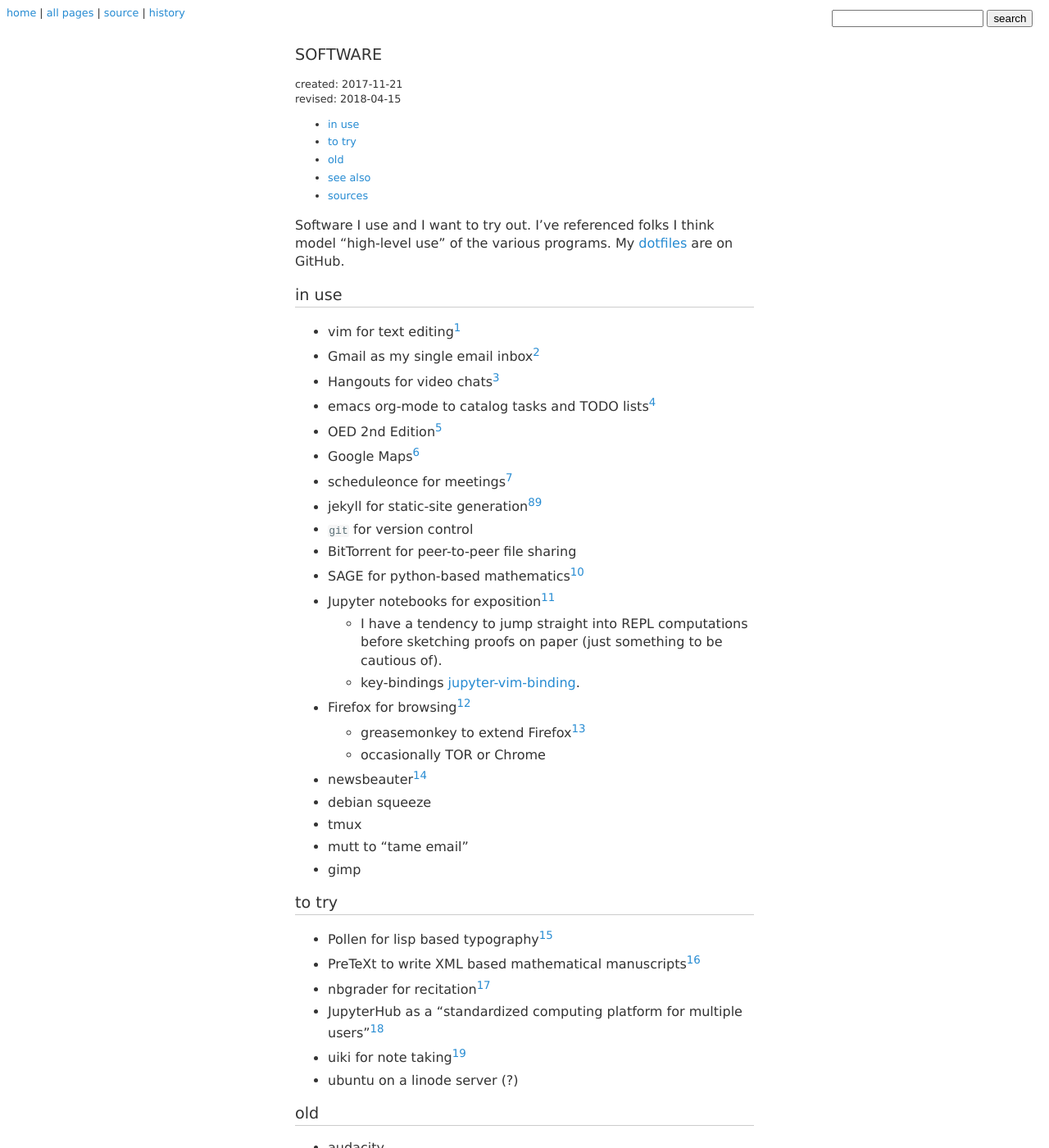
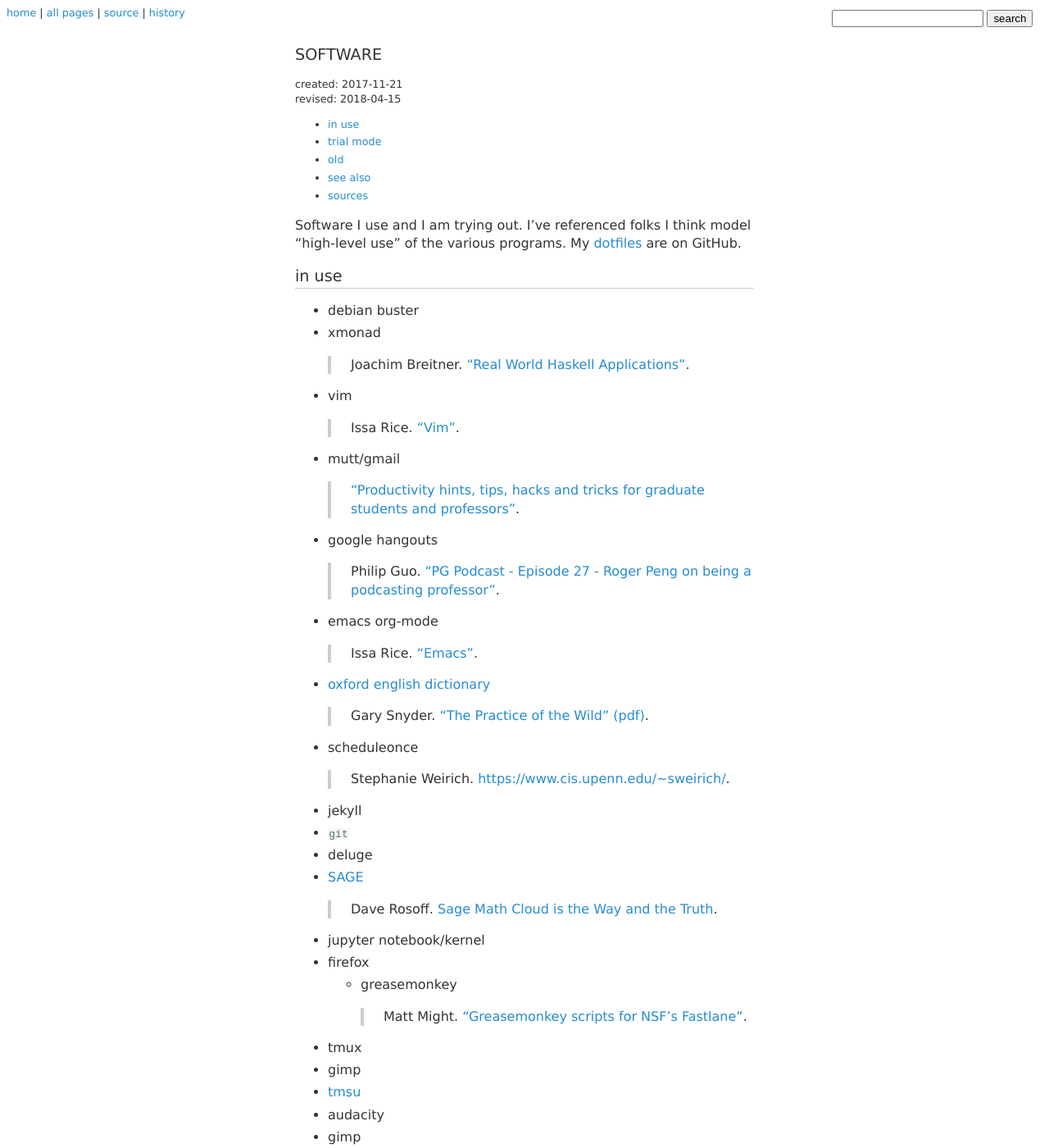
Before and after one commit to coltongrainger/blog, a Jekyll site: the page built from _posts/2017-11-21-software.md, in a window 1280 px wide and 1400 px high. Shown: the whole window at 82% size. Built offline with Jekyll 4.4.1, drawn with Linux system fonts in a browser that asks for light colours; our own code applies the rules of GitHub Pages for plain Markdown files; some of the changed text lies outside the part shown.

Commit message:
Update software. Xmonad especially.

```diff
--- a/_posts/2017-11-21-software.md
+++ b/_posts/2017-11-21-software.md
@@ -5,49 +5,66 @@
 modified: 2018-04-15
 ---
 
-Software I use and I want to try out. I've referenced folks I think model "high-level use" of the various programs. My [dotfiles](https://github.com/coltongrainger/dotfiles) are on GitHub.
+Software I use and I am trying out. I've referenced folks I think model "high-level use" of the various programs. My [dotfiles](https://github.com/coltongrainger/dotfiles) are on GitHub.
 
 ## in use
 
-- vim for text editing[^vim]
-- Gmail as my single email inbox[^mutt]
-- Hangouts for video chats[^hangouts]
-- emacs org-mode to catalog tasks and TODO lists[^emacs]
-- OED 2nd Edition[^oed]
-- Google Maps[^maps]
-- scheduleonce for meetings[^scheduleonce]
-- jekyll for static-site generation[^jekyll][^blog]
-- `git` for version control
-- BitTorrent for peer-to-peer file sharing
-- SAGE for python-based mathematics[^sage]
-- Jupyter notebooks for exposition[^jupyter]
-    - I have a tendency to jump straight into REPL computations before
-      sketching proofs on paper (just something to be cautious of).
-    - key-bindings [jupyter-vim-binding](https://github.com/lambdalisue/jupyter-vim-binding).
-- Firefox for browsing[^firefox]
-    - greasemonkey to extend Firefox[^greasemonkey]
-    - occasionally TOR or Chrome
-- newsbeauter[^newsboat]
-- debian squeeze
+- debian buster
+- xmonad
+  > Joachim Breitner. [“Real World Haskell Applications”](https://www.joachim-breitner.de/blog/606-Real_World_Haskell_Applications).
+- vim
+  > Issa Rice. [“Vim”](https://issarice.com/vim).
+- mutt/gmail
+  > [“Productivity hints, tips, hacks and tricks for graduate students and professors”](http://matt.might.net/articles/productivity-tips-hints-hacks-tricks-for-grad-students-academics/).
+- google hangouts
+  > Philip Guo. [“PG Podcast - Episode 27 - Roger Peng on being a podcasting professor”](http://pgbovine.net/PG-Podcast-27-Roger-Peng.htm).
+- emacs org-mode
+  > Issa Rice. [“Emacs”](https://issarice.com/emacs).
+- [oxford english dictionary](http://users.datarealm.com/xywwweb/oed.shtml)
+  > Gary Snyder. [“The Practice of the Wild” (pdf)](https://terebess.hu/zen/mesterek/The-Practice-of-the-Wild-by-Gary-Snyder.pdf).
+- scheduleonce
+  > Stephanie Weirich. <https://www.cis.upenn.edu/~sweirich/>.
+- jekyll
+- `git`
+- deluge
+- [SAGE](https://doc.sagemath.org/html/en/index.html)
+  > Dave Rosoff. [Sage Math Cloud is the Way and the Truth](https://github.com/daverosoff/daverosoff.github.io/blob/master/blog/_posts/2016-12-14-teaching-cplusplus-in-smc.md#sagemathcloud-is-the-way-and-the-truth).
+- jupyter notebook/kernel
+- firefox
+    - greasemonkey
+      > Matt Might. [“Greasemonkey scripts for NSF's Fastlane”](http://matt.might.net/articles/greasemonkey-scripts-for-nsf-fastlane/).
 - tmux
-- mutt to "tame email"
 - gimp
+- [tmsu](https://tmsu.org/)
+- audacity
+- gimp
+- ghostscript viewer/mupdf
+- rsync/duplicity
+- gitit
+- hakyll
 
-## to try
+## trial mode
 
-- Pollen for lisp based typography[^pollen]
-- PreTeXt to write XML based mathematical manuscripts[^mathbook]
-- nbgrader for recitation[^nbgrader]
-- JupyterHub as a "standardized computing platform for multiple users"[^jupyterhub]
-- uiki for note taking[^uiki]
-- ubuntu on a linode server (?)
+- mnemosyne
+- newsbeuter
+- arbtt
+- Pollen
+- PreTeXt
+  > Robert Breezer. [“PreTeXt Author's Guide”](http://mathbook.pugetsound.edu/doc/author-guide/html/pretext-author-guide.html).
+- jupyterhub/nbgrader
+  > Kristen M. Thyng. [How to use JupyterHub with nbgrader](http://kristenthyng.com/blog/2016/09/07/jupyterhub+nbgrader/).
+  >
+  > [“Webinar: Jupyter as a Gateway for Scientific Collaboration and Education”](https://www.youtube.com/watch?v=QipkhnBS6hw&feature=youtu.be&t=19m46s).
 
 ## old
 
-- audacity
-- Virtual DJ (I'm sworn off of it).
-- Anki for memorization[^anki]
-- macOS (old personal laptop)
+- virtual DJ
+- jekyll
+  > [“6 tips for low-cost academic blogging”](http://matt.might.net/articles/how-to-blog-as-an-academic/). Retrieved February 25, 2018.
+  >
+  > [“Get Started With GitHub Pages (Plus Bonus Jekyll)”](https://24ways.org/2013/get-started-with-github-pages/).
+- [anki](https://apps.ankiweb.net/docs/manual.html)
+  > I tried Anki on a tip from another farm-hand at Sonnwendhof Biofarm in Baden-Württemburg.
 
 ## see also
 
@@ -72,23 +89,5 @@
 
 ## sources
 
-[^firefox]: Issa Rice. [“Firefox”](https://issarice.com/firefox). Issa Rice. December 5, 2017. Retrieved February 25, 2018.
-[^mutt]: [“Productivity hints, tips, hacks and tricks for graduate students and professors”](http://matt.might.net/articles/productivity-tips-hints-hacks-tricks-for-grad-students-academics/). Retrieved February 25, 2018.
-[^emacs]: Issa Rice. [“Emacs”](https://issarice.com/emacs). Issa Rice. July 18, 2017. Retrieved February 25, 2018.
-[^vim]: Issa Rice. [“Vim”](https://issarice.com/vim). Issa Rice. August 27, 2016. Retrieved February 25, 2018.
-[^hangouts]: Philip Guo. [“PG Podcast - Episode 27 - Roger Peng on being a podcasting professor”](http://pgbovine.net/PG-Podcast-27-Roger-Peng.htm). Retrieved February 25, 2018.
-[^sage]: Dave Rosoff. [Sage Math Cloud is the Way and the Truth](https://github.com/daverosoff/daverosoff.github.io/blob/master/blog/_posts/2016-12-14-teaching-cplusplus-in-smc.md#sagemathcloud-is-the-way-and-the-truth). Retrieved February 25, 2018.
-[^jupyter]: [“The Interactive Shell — Sage Tutorial v8.1”](https://doc.sagemath.org/html/en/tutorial/interactive_shell.html#section-notebook). Retrieved February 25, 2018.
-[^mathbook]: Robert Breezer. [“PreTeXt Author's Guide”](http://mathbook.pugetsound.edu/doc/author-guide/html/pretext-author-guide.html). Retrieved February 25, 2018.
-[^jekyll]: [“Get Started With GitHub Pages (Plus Bonus Jekyll)”](https://24ways.org/2013/get-started-with-github-pages/). Retrieved February 25, 2018.
-[^pollen]: Matthew Butterick. [“Pollen: the book is a program”](https://docs.racket-lang.org/pollen/). Retrieved February 25, 2018.
-[^anki]: I learned about Anki ([“Anki Manual”](https://apps.ankiweb.net/docs/manual.html). Retrieved February 25, 2018.) from another student at Sonnwendhof Biofarm in Baden-Württemburg ([“Willkommen!”](https://web.archive.org/web/20160305124645/http://sonnwendhof.de/). Archived from [the original](http://sonnwendhof.de/) on March 5, 2016. Retrieved February 25, 2018).
-[^maps]: Colton Grainger. ["Transit Maps"](https://github.com/coltongrainger/ymca-resources#transit-maps).
-[^blog]: [“6 tips for low-cost academic blogging”](http://matt.might.net/articles/how-to-blog-as-an-academic/). Retrieved February 25, 2018.
-[^nbgrader]: [“Kristen M. Thyng, Ph.D. : How to use JupyterHub with nbgrader”](http://kristenthyng.com/blog/2016/09/07/jupyterhub+nbgrader/). Retrieved February 25, 2018.
-[^jupyterhub]: [“Webinar: Jupyter as a Gateway for Scientific Collaboration and Education - YouTube”](https://www.youtube.com/watch?v=QipkhnBS6hw&feature=youtu.be&t=19m46s). Retrieved February 25, 2018.
-[^greasemonkey]: Matt Might. [“Greasemonkey scripts for NSF's Fastlane”](http://matt.might.net/articles/greasemonkey-scripts-for-nsf-fastlane/). Retrieved February 25, 2018.
-[^scheduleonce]: [“Stephanie Weirich”](https://www.cis.upenn.edu/~sweirich/). Retrieved February 25, 2018.
-[^oed]: Try <https://www.google.com/search?q=oed+pirate+bay>. My first exposure to the OED was through Gary Snyder's [“The Practice of the Wild” (pdf)](https://terebess.hu/zen/mesterek/The-Practice-of-the-Wild-by-Gary-Snyder.pdf).
-[^uiki]: Matt Might. [“Low-level web programming in Racket + a wiki in 500 lines”](http://matt.might.net/articles/low-level-web-in-racket/). Retrieved February 25, 2018.
-[^newsboat]: forked from Newsbeuter. [“Newsboat, an RSS reader”](https://newsboat.org/). Retrieved February 26, 2018.
+
+Matt Might. [“Low-level web programming in Racket + a wiki in 500 lines”](http://matt.might.net/articles/low-level-web-in-racket/). Retrieved February 25, 2018.
```
